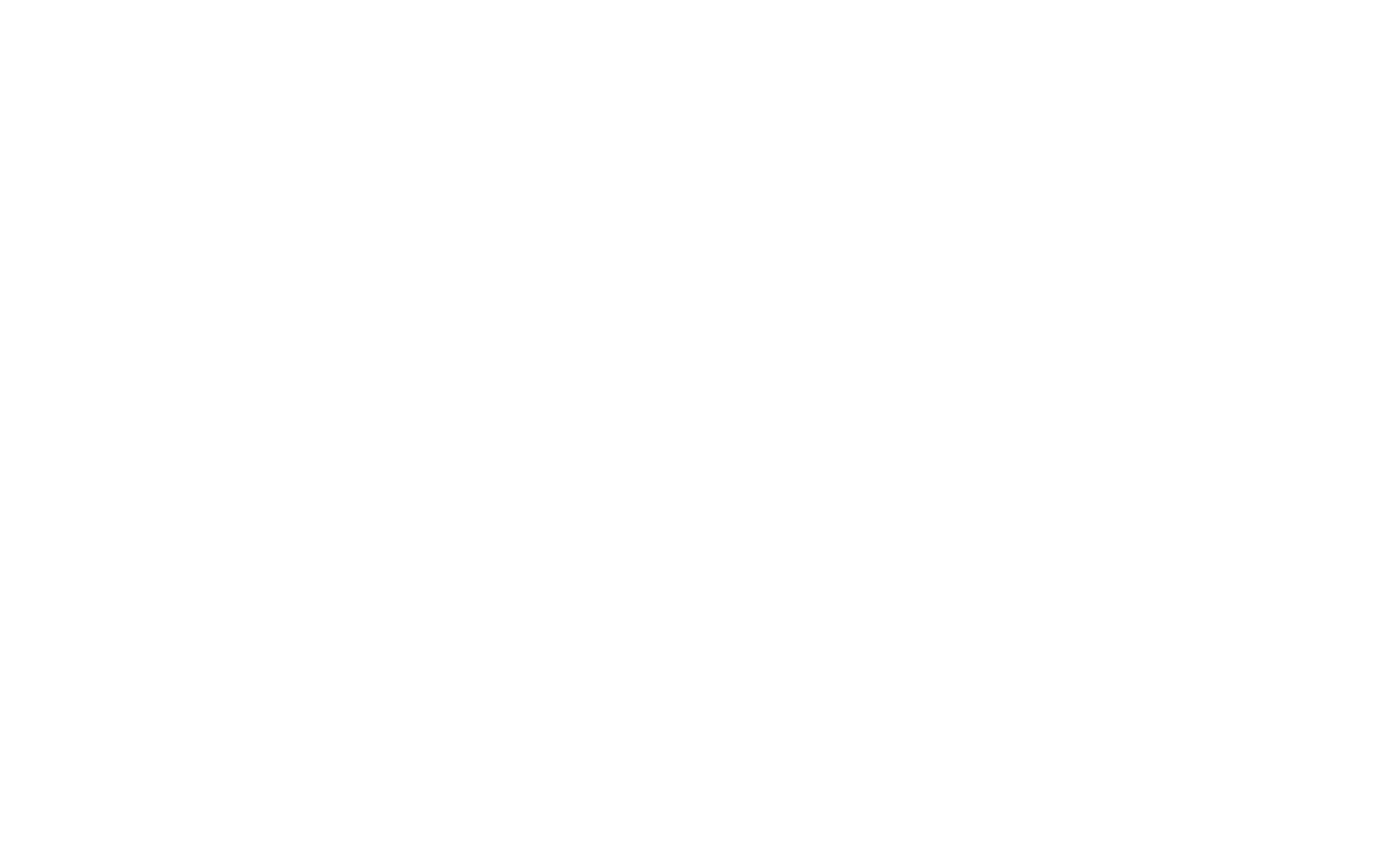
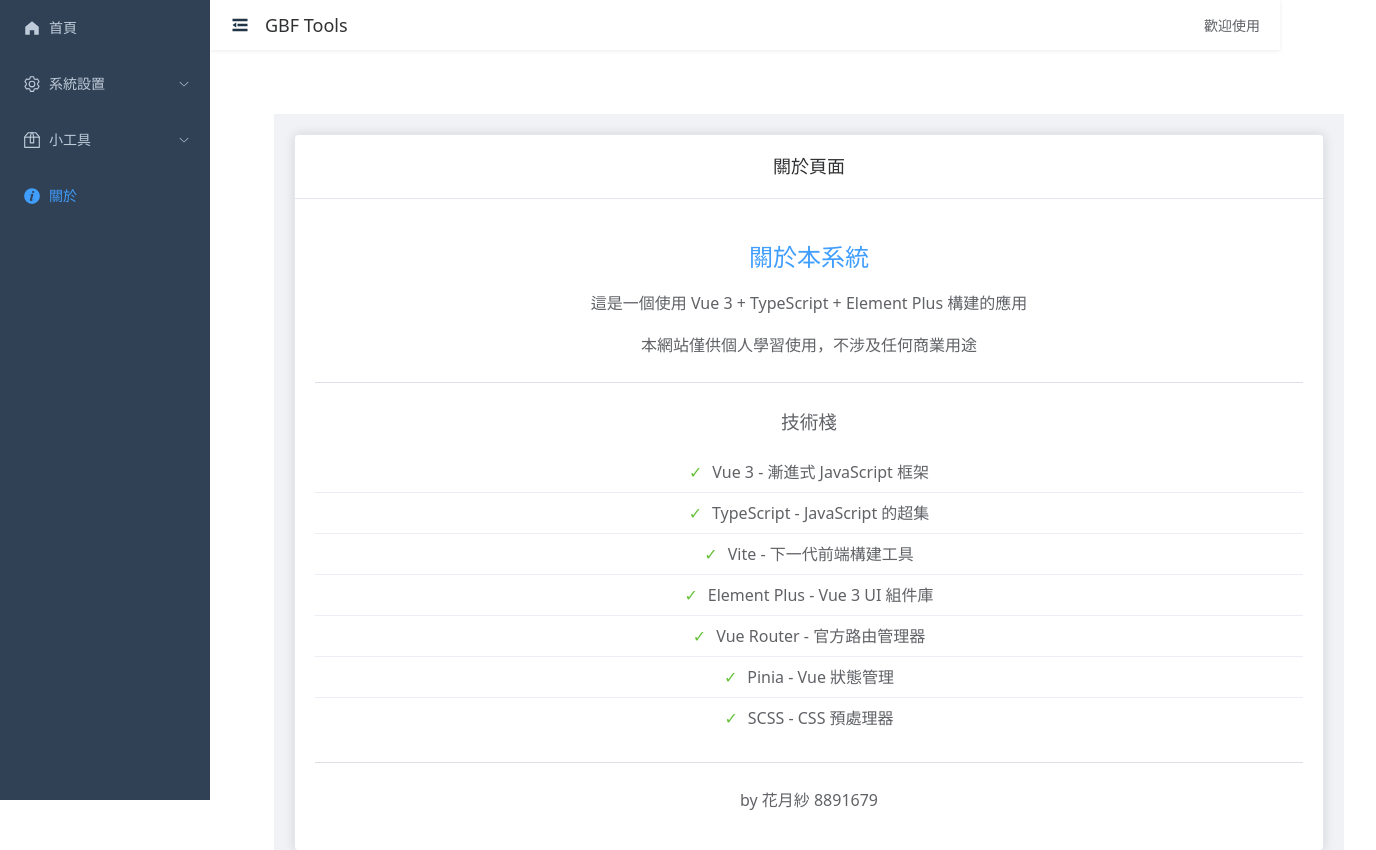
Before and after one commit to tsuki-guardian/my_gbf, a Vue app: page /about in a window 1280 px wide. Before the commit this address had no page. Shown: the top 850 px of the page, 1376 px wide, since content can reach past the window. Built offline with nearby package versions, Linux system fonts and the light colour scheme.

Commit message:
路由及文字調整

```diff
--- a/src/layout/Header.vue
+++ b/src/layout/Header.vue
@@ -5,11 +5,11 @@
         <Expand v-if="menuStore.isCollapse" />
         <Fold v-else />
       </el-icon>
-      <span class="title">我的應用</span>
+      <span class="title">GBF Tools</span>
     </div>
     <div class="header-right">
       <!-- 這裡可以放置其他功能，如用戶信息、通知等 -->
-      <span class="user-info">歡迎回來，主人 ♡</span>
+      <span class="user-info">歡迎使用</span>
     </div>
   </el-header>
 </template>
--- a/src/layout/Sidebar.vue
+++ b/src/layout/Sidebar.vue
@@ -9,7 +9,7 @@
       active-text-color="#409eff"
       router
     >
-      <el-menu-item index="/my_gbf">
+      <el-menu-item index="/">
         <el-icon><HomeFilled /></el-icon>
         <template #title>首頁</template>
       </el-menu-item>
--- a/src/router/index.ts
+++ b/src/router/index.ts
@@ -6,20 +6,20 @@ const routes: RouteRecordRaw[] = [
   {
     path: '/',
     component: Layout,
-    redirect: '/my_gbf',
+    // redirect: '/my_gbf',
     children: [
       {
-        path: '/my_gbf',
+        path: '/',
         name: 'Home',
         component: () => import('../views/Home.vue')
       },
       {
-        path: '/my_gbf/about',
+        path: '/about',
         name: 'About',
         component: () => import('../views/About.vue')
       },
       {
-        path: '/my_gbf/gacha-parse',
+        path: '/gacha-parse',
         name: 'GachaParse',
         component: () => import('../views/GachaParse.vue')
       }
--- a/src/views/About.vue
+++ b/src/views/About.vue
@@ -9,6 +9,7 @@
       <div class="content">
         <h2>關於本系統</h2>
         <p>這是一個使用 Vue 3 + TypeScript + Element Plus 構建的應用</p>
+        <p>本網站僅供個人學習使用，不涉及任何商業用途</p>
         <el-divider />
         <h3>技術棧</h3>
         <ul>
@@ -20,6 +21,8 @@
           <li>Pinia - Vue 狀態管理</li>
           <li>SCSS - CSS 預處理器</li>
         </ul>
+        <el-divider />
+        <p>by 花月紗 8891679</p>
       </div>
     </el-card>
   </div>
--- a/src/views/GachaParse.vue
+++ b/src/views/GachaParse.vue
@@ -35,7 +35,7 @@
         <!-- 這裡預留給後續的資料顯示 -->
         <el-empty v-if="!isParsed" description="尚無資料" />
         <div v-else>
-          <!-- 主人可以在這裡添加顯示邏輯 -->
+          <!-- 可以在這裡添加顯示邏輯 -->
           <div>
 						<h2>{{ gachaData.gachaName }}</h2>
 					</div>
@@ -315,7 +315,7 @@ const simulateGacha = () => {
 		cumulativeRate += item.rate
 		if (random <= cumulativeRate) {
 			gachaResult.value = item
-			ElMessage.success(`恭喜主人抽到了 ${item.name} 喵♡`)
+			ElMessage.success(`恭喜抽到了 ${item.name} 喵♡`)
 			break
 		}
 	}
--- a/src/views/Home.vue
+++ b/src/views/Home.vue
@@ -5,12 +5,11 @@
         <el-card class="welcome-card">
           <template #header>
             <div class="card-header">
-              <span>歡迎回來，主人 ♡</span>
+              <span>總之先隨便塞點字在這</span>
             </div>
           </template>
           <div class="welcome-content">
             <h2>這是您的首頁儀表板</h2>
-            <p>柴郡已經幫主人準備好所有功能囉～喵♡</p>
           </div>
         </el-card>
       </el-col>
--- a/vite.config.ts
+++ b/vite.config.ts
@@ -3,7 +3,7 @@ import vue from '@vitejs/plugin-vue'
 import { fileURLToPath, URL } from 'node:url'
 
 export default defineConfig({
-  base: '/my_gbf/',
+  // base: '/my_gbf/',
   plugins: [vue()],
   resolve: {
     alias: {
```
